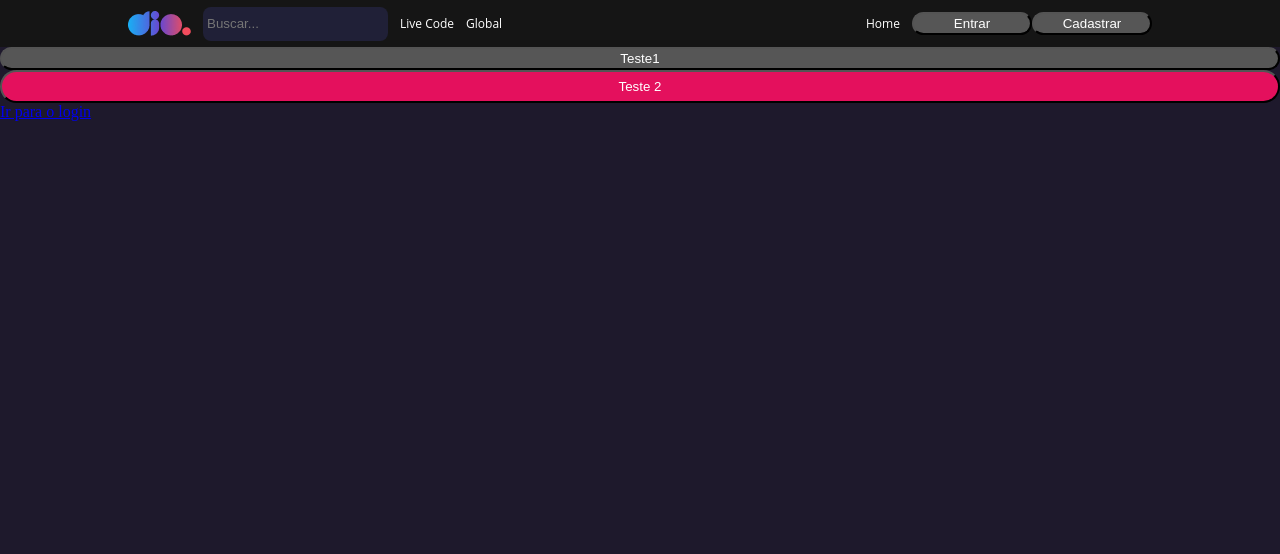
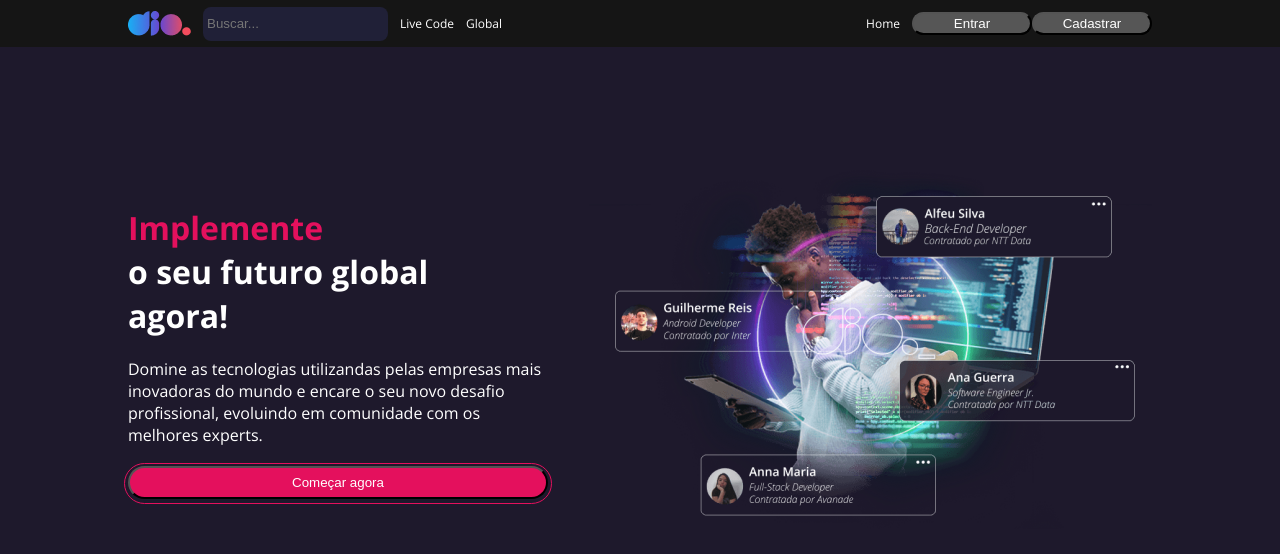
Before and after one commit to GabryellPontes/Projeto-React, a React (Create React App) app: page / in a window 1280 px wide. Shown: the top 554 px of the page. Built offline with nearby package versions, Linux system fonts and the light colour scheme.

Commit message:
Inserindo tela home

```diff
--- a/public/index.html
+++ b/public/index.html
@@ -2,42 +2,15 @@
 <html lang="en">
   <head>
     <meta charset="utf-8" />
-    <link rel="icon" href="%PUBLIC_URL%/favicon.ico" />
     <meta name="viewport" content="width=device-width, initial-scale=1" />
     <meta name="theme-color" content="#000000" />
-    <meta
-      name="description"
-      content="Web site created using create-react-app"
-    />
-    <link rel="apple-touch-icon" href="%PUBLIC_URL%/logo192.png" />
-    <!--
-      manifest.json provides metadata used when your web app is installed on a
-      user's mobile device or desktop. See https://developers.google.com/web/fundamentals/web-app-manifest/
-    -->
-    <link rel="manifest" href="%PUBLIC_URL%/manifest.json" />
-    <!--
-      Notice the use of %PUBLIC_URL% in the tags above.
-      It will be replaced with the URL of the `public` folder during the build.
-      Only files inside the `public` folder can be referenced from the HTML.
-
-      Unlike "/favicon.ico" or "favicon.ico", "%PUBLIC_URL%/favicon.ico" will
-      work correctly both with client-side routing and a non-root public URL.
-      Learn how to configure a non-root public URL by running `npm run build`.
-    -->
+    <link rel="preconnect" href="https://fonts.googleapis.com">
+<link rel="preconnect" href="https://fonts.gstatic.com" crossorigin>
+<link href="https://fonts.googleapis.com/css2?family=Open+Sans:wght@400;500;600;700&display=swap" rel="stylesheet">
     <title>React App</title>
   </head>
   <body>
     <noscript>You need to enable JavaScript to run this app.</noscript>
     <div id="root"></div>
-    <!--
-      This HTML file is a template.
-      If you open it directly in the browser, you will see an empty page.
-
-      You can add webfonts, meta tags, or analytics to this file.
-      The build step will place the bundled scripts into the <body> tag.
-
-      To begin the development, run `npm start` or `yarn start`.
-      To create a production bundle, use `npm run build` or `yarn build`.
-    -->
   </body>
 </html>
--- a/src/components/Button/styles.js
+++ b/src/components/Button/styles.js
@@ -17,13 +17,18 @@
 
 	background: #E4105d;
 
+	&:hover {
+		opacity: 0.6;
+		cursor: pointer;
+	}
+
 	&::after {
-		content: '',
+		content: '';
 		position: absolute;
 		border: 1px solid #E4105d;
 		top: -5px;
 		left: -6px;
-		widtg: calc(100% + 10px);
+		width: calc(100% + 10px);
 		height: calc(100% + 10px);
 		border-radius: 22px;
 	}
--- a/src/pages/home/index.jsx
+++ b/src/pages/home/index.jsx
@@ -1,13 +1,33 @@
 import { Link } from "react-router-dom";
 
+import banner from '../../assets/banner.png'
 import { Button } from "../../components/Button";
 import { Header } from "../../components/Header";
+
+import { Container, TextContent, Title, TitleHighLight} from './styles';
+
 const Home = () => {
 	return (<>
 		<Header />
-		<Button title="Teste1" />
-		<Button variant="secondery" title="Teste 2" />
-		<Link to="/login">Ir para o login</Link>
+		<Container>
+			<div>
+			<Title>
+				<TitleHighLight>
+					Implemente
+					<br />
+				</TitleHighLight>
+				o seu futuro global agora!
+			</Title>
+			<TextContent>
+				Domine as tecnologias utilizandas pelas empresas mais inovadoras do mundo e encare o seu novo
+				desafio profissional, evoluindo em comunidade com os melhores experts.
+			</TextContent>
+			<Button title="Começar agora" variant="secondary" onClick={() => null}/>
+			</div>
+			<div>
+				<img src={banner} alt="Imagem principal" />
+			</div>
+		</Container>
 	</>)
 }
 
--- /dev/null
+++ b/src/pages/home/styles.js
@@ -0,0 +1,41 @@
+import styled from "styled-components";
+
+export const Container = styled.main`
+	width: 100%;
+	max-width: 80%;
+	margin: 0 auto;
+	margin-top: 120px;
+
+	display: flex;
+	flex-direction: row;
+	justify-content: space-between;
+	align-items: center;
+	`
+
+	export const Title = styled.h2`
+	font-family: 'Open Sans';
+	font-style: normal;
+	font-weight: 700;
+	font-size: 32px;
+	width: 320px;
+	margin-bottom: 20px;
+	line-height: 44px;
+
+	color: #ffffff;
+	`
+
+	export const TitleHighLight = styled.span`
+		color: #E4105d;
+	`
+
+export const TextContent = styled.p`
+	font-family: 'Open Sans';
+	font-style: normal;
+	font-weight: 400;
+	font-size: 16px;
+	width: 420px;
+	margin-bottom: 20px;
+	line-height: 22px;
+
+	color: #ffffff;
+`
```
